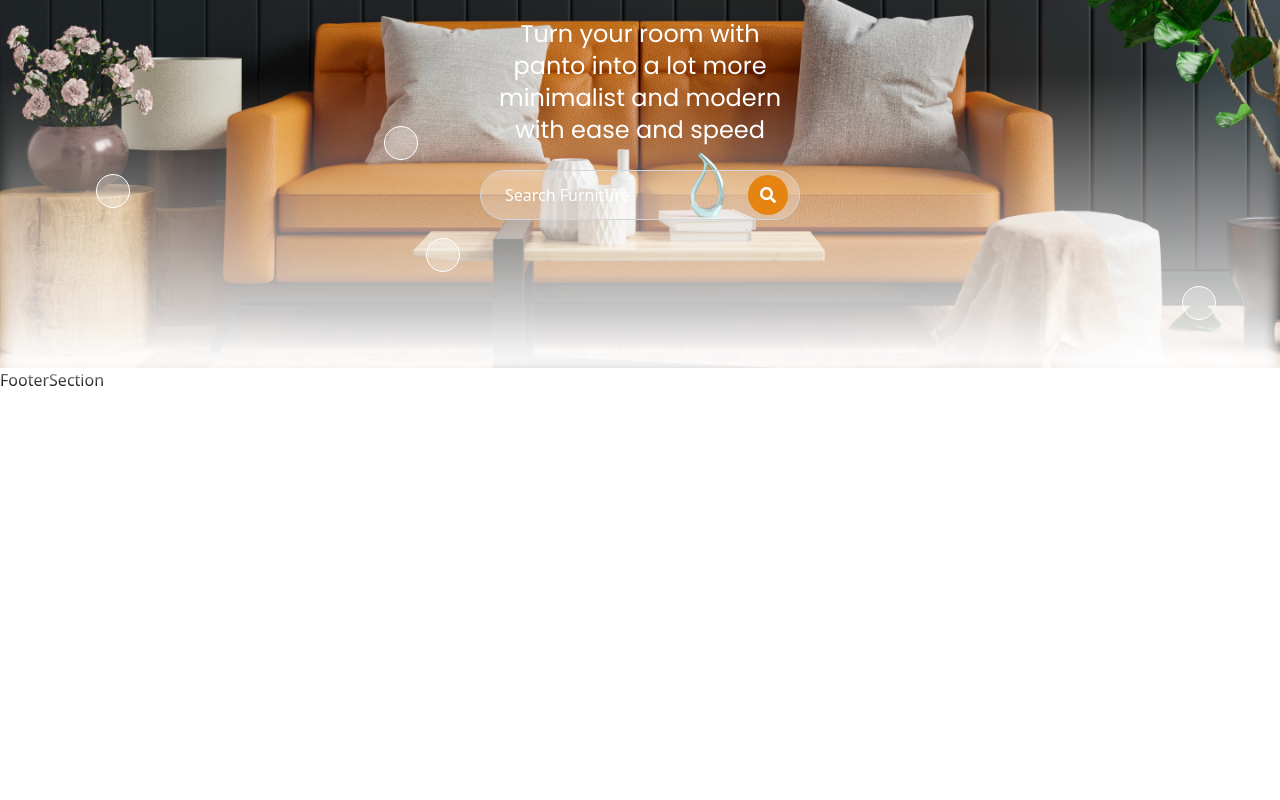
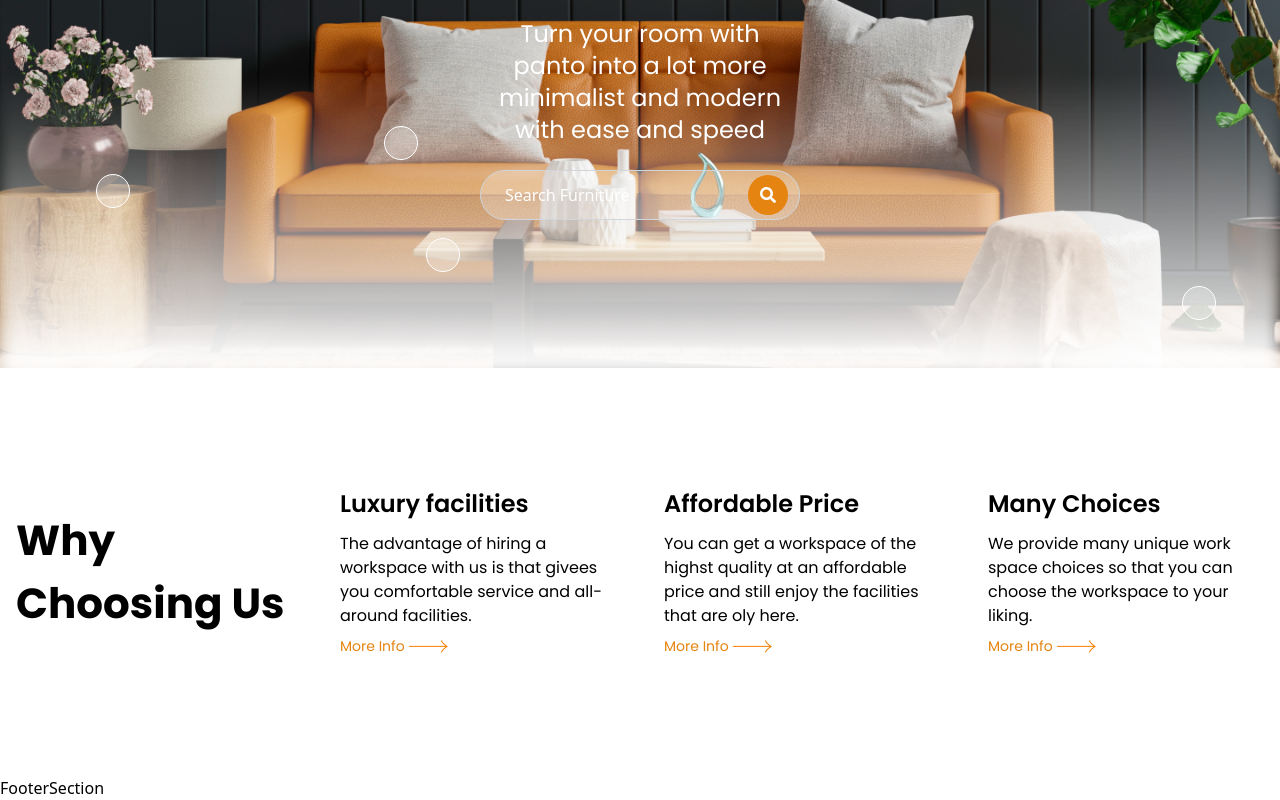
Before and after one commit to Githubshakil/panto-furniture, a React (Vite) app: page / in a window 1280 px wide. Shown: the part 432-1232 px from the top of the page. Before the commit the page ends 824 px from the top, so only its background shows below. Built offline with nearby package versions, Linux system fonts and the light colour scheme.

Commit message:
update
why choose section done

```diff
--- /dev/null
+++ b/src/components/Button.jsx
@@ -0,0 +1,17 @@
+import React from 'react'
+import btnIcon from '../assets/images/button-icon.png'
+
+
+
+
+
+const Button = ({text}) => {
+  return (
+    <button className='text-sm text-primary flex items-center gap-1 font-poppins'>
+                    {text}
+                    <img src={btnIcon} alt="" />
+                </button>
+  )
+}
+
+export default Button
--- a/src/index.css
+++ b/src/index.css
@@ -10,3 +10,7 @@
 
 
 }
+
+.section-container{
+    @apply max-w-screen-2xl container mx-auto py-6 px-4
+}
--- a/src/pages/home/HomePage.jsx
+++ b/src/pages/home/HomePage.jsx
@@ -1,10 +1,12 @@
 import React from 'react'
 import Hero from './Hero'
+import WhyChoose from './WhyChoose'
 
 const HomePage = () => {
   return (
     <>
     <Hero/>
+    <WhyChoose/>
     </>
   )
 }
--- /dev/null
+++ b/src/pages/home/WhyChoose.jsx
@@ -0,0 +1,33 @@
+import React from 'react'
+import Button from '../../components/button'
+
+
+
+const WhyChoose = () => {
+  return (
+    <section className='section-container'>
+        <div className='my-24 grid grid-cols-1 sm:grid-cols-2 lg:grid-cols-4 items-center gap-8 md:gap-12 text-left'>
+            <div>
+                <h2 className='font-poppins text-[42px] font-bold'>Why <br/> Choosing Us</h2>
+            </div>
+            <div>
+                <h3 className='font-poppins text-2xl font-semibold mb-3'>Luxury facilities</h3>
+                <p className='font-poppins text-base mb-2'>The advantage of hiring a workspace with us is that givees you comfortable service and all-around facilities.</p>
+                <Button text={"More Info"}/>
+            </div>
+            <div>
+                <h3 className='font-poppins text-2xl font-semibold mb-3'>Affordable Price</h3>
+                <p className='font-poppins text-base mb-2'>You can get a workspace of the highst quality at an affordable price and still enjoy the facilities that are oly here.</p>
+                <Button text={"More Info"}/>
+            </div>
+            <div>
+                <h3 className='font-poppins text-2xl font-semibold mb-3'>Many Choices</h3>
+                <p className='font-poppins text-base mb-2'>We provide many unique work space choices so that you can choose the workspace to your liking.</p>
+                <Button text={"More Info"}/>
+            </div>
+        </div>
+    </section>
+  )
+}
+
+export default WhyChoose
```
